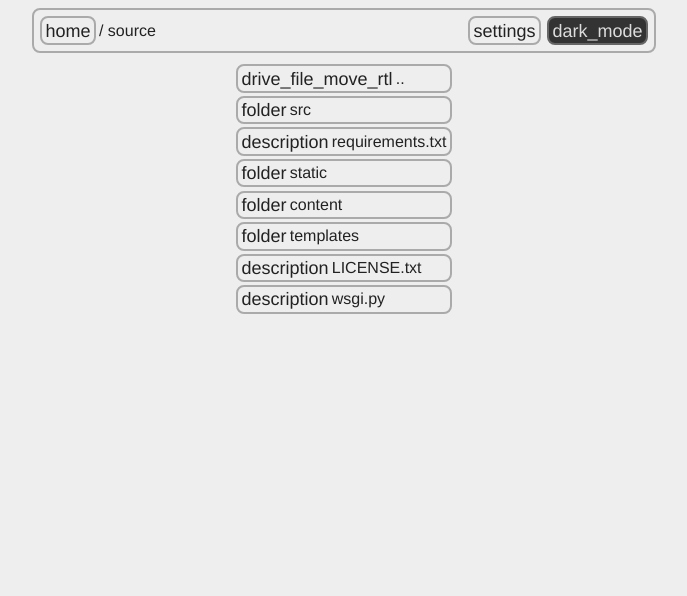
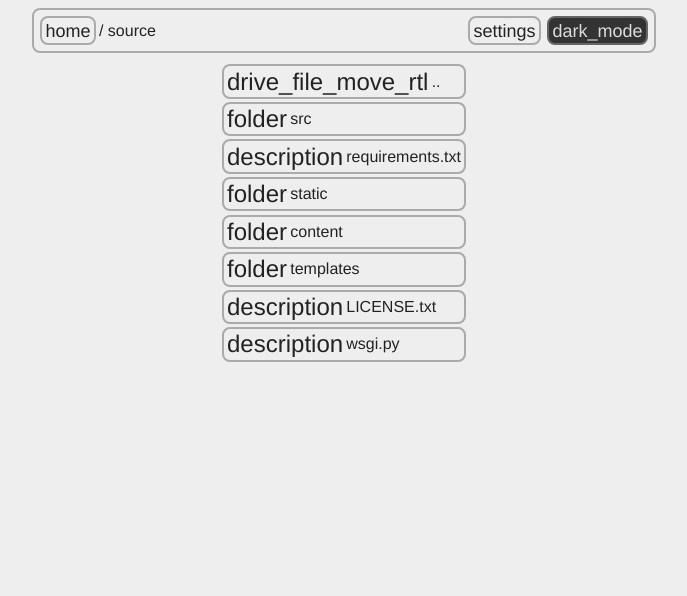
Before and after one commit to sliva0/slightly_bitten_site, a Flask app: page /source/ in a window 1280 px wide. Shown: the top 596 px of the page, without its empty margins (296-983 px from the left). Run offline with Flask 2, Linux system fonts and the light colour scheme; some libraries are stand-ins or nearby versions; some web fonts are replaced.

Commit message:
fix icon size in file list

```diff
--- a/static/css/fonts.css
+++ b/static/css/fonts.css
@@ -48,11 +48,11 @@
 }
 
 .icon {
-    font-size: 1.5rem;
+    font-size: 18px;
 }
 
-.button.icon, .button>.icon {
-    font-size: 18px;
+.file-list .icon {
+    font-size: 24px;
 }
 
 .icon[data-icon]::after {
```
